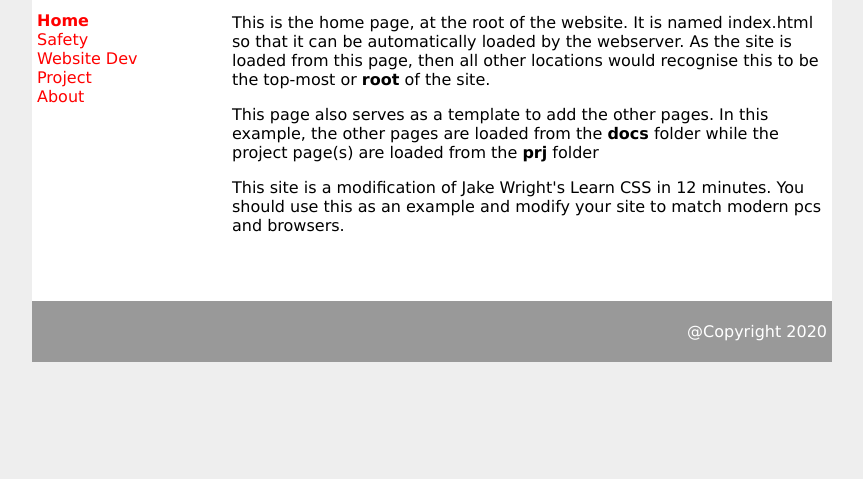
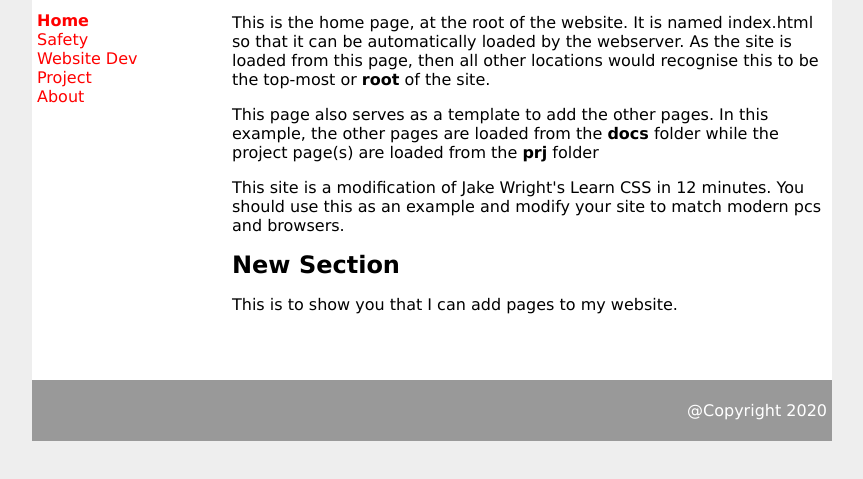
Before and after one commit to RDorville/interns, a plain HTML site: page index.html in a window 1280 px wide. Shown: the part 97-576 px from the top of the page, without its empty margins (208-1071 px from the left). Drawn offline with Linux system fonts and the light colour scheme.

Commit message:
Updated index.html with new section

```diff
--- a/index.html
+++ b/index.html
@@ -26,6 +26,8 @@
                 <p>This is the home page, at the root of the website.  It is named index.html so that it can be automatically loaded by the webserver.  As the site is loaded from this page, then all other locations would recognise this to be the top-most or <b>root</b> of the site.</p>
                 <p>This page also serves as a template to add the other pages.  In this example, the other pages are loaded from the <b>docs</b> folder while the project page(s) are loaded from the <b>prj</b> folder</p>
                 <p>This site is a modification of Jake Wright's Learn CSS in 12 minutes.  You should use this as an example and modify your site to match modern pcs and browsers.</p>
+                <h2>New Section</h2>
+                <p>This is to show you that I can add pages to my website.</p>
             </div>
         </div>
         <div id="footer">
```
